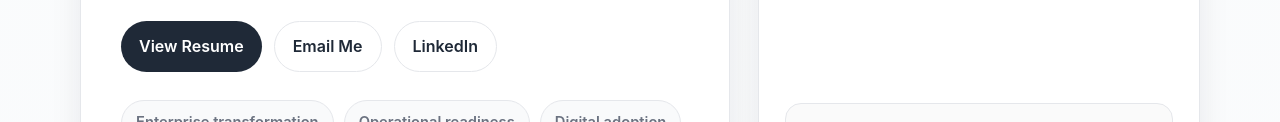
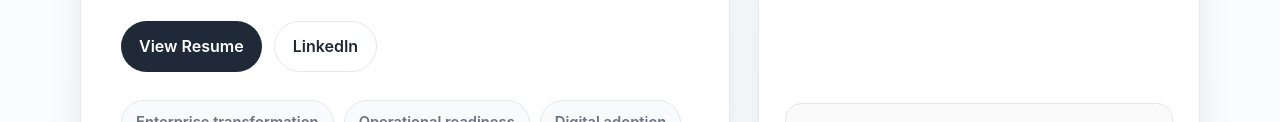
Before and after one commit to jasadonmareng-lab/kberones-resume, a plain HTML site: page index.html in a window 1280 px wide. Shown: the part 574-696 px from the top of the page. Drawn offline with Linux system fonts and the light colour scheme.

Commit message:
Update index.html

```diff
--- a/index.html
+++ b/index.html
@@ -437,7 +437,6 @@
         </p>
         <div class="button-row">
           <a class="button primary" href="Kathleen_Berones_Resume_2026.pdf" target="_blank" rel="noreferrer">View Resume</a>
-          <a class="button secondary" href="mailto:kberones@gmail.com">Email Me</a>
           <a class="button secondary" href="https://www.linkedin.com/in/kberones/" target="_blank" rel="noreferrer">LinkedIn</a>
         </div>
         <div class="hero-highlights">
```
